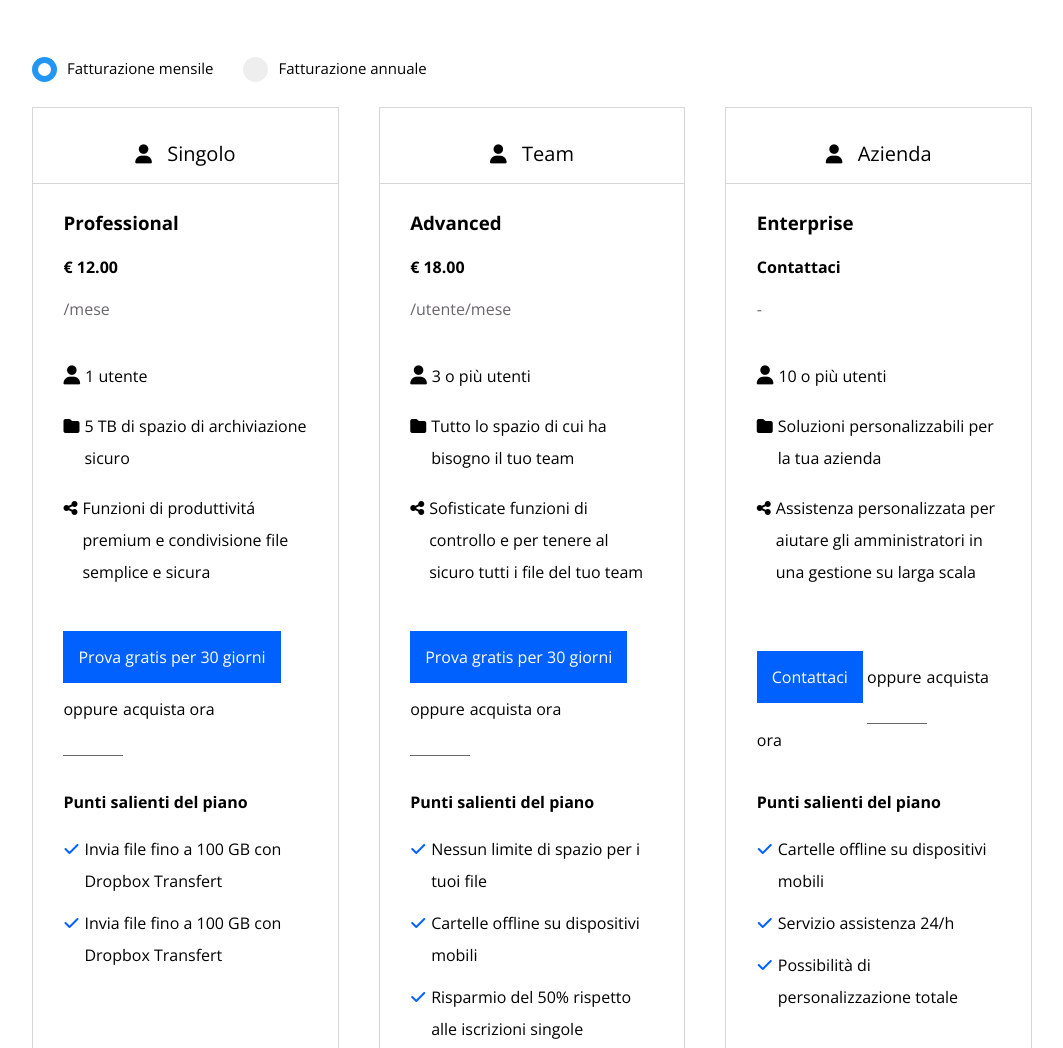
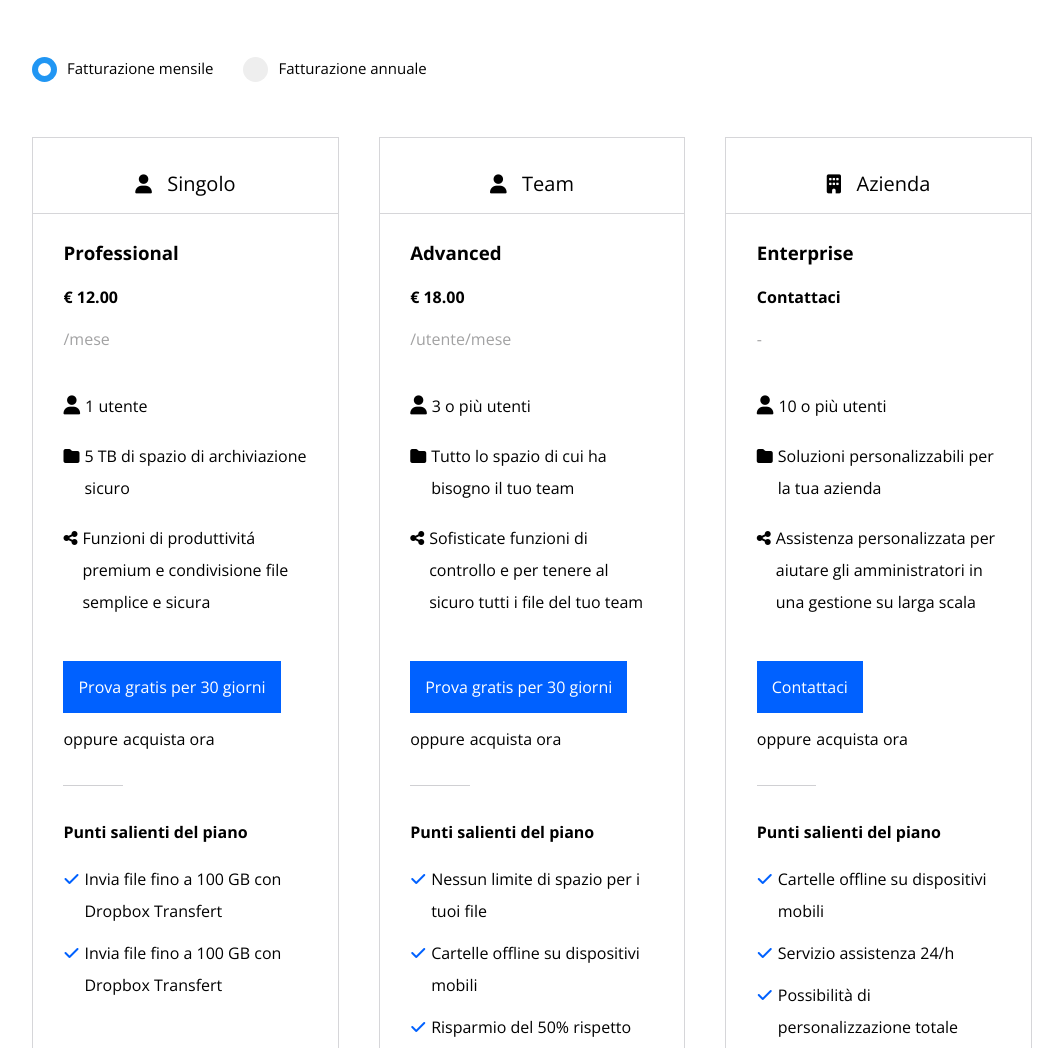
Before and after one commit to Saimon397/htmlcss-dropbox, a plain HTML site: page index.html in a window 1280 px wide. Shown: the part 980-2028 px from the top of the page, without its empty margins (128-1191 px from the left). Drawn offline with nearby package versions, Linux system fonts and the light colour scheme.

Commit message:
Add_Padding

```diff
--- a/css/style.css
+++ b/css/style.css
@@ -224,13 +224,18 @@
 
 /*Plan_section*/
 
+#plans-pad {
+    padding-top: 30px;
+}
+
 .table {
     width: calc((100% - 80px) / 3);
     border: 1px solid rgb(214, 214, 217);
     min-height: 1000px;
 }
 
-.fa-user {
+.fa-user,
+.fa-building {
     font-size: 19px
 }
 
@@ -267,7 +272,7 @@
 }
 
 .month {
-    color: rgb(106, 103, 108);
+    color: rgb(162, 162, 163);
 }
 
 .info {
@@ -287,14 +292,12 @@
     color: white;
     padding: 15px;
     width: 60%;
-    margin-top: 10px;
-    margin-bottom: 400px;
 }
 
 .slash-hr {
     display: inline-block;
     padding: 20px 5px 30px 0;
-    border-bottom: 1px solid rgb(106, 103, 108);
+    border-bottom: 1px solid rgb(208, 208, 211);
 }
 
 .col-plan h4 {
--- a/index.html
+++ b/index.html
@@ -82,7 +82,7 @@
                 </div>
             </div>
             <!--Plans_section-->
-            <div id="plans_tables" class="d-flex">
+            <div id="plans-pad" class="d-flex">
                 <div class="table">
                     <div class="user-type"><i class="fa-solid fa-user"></i>
                         <p>Singolo</p>
@@ -174,7 +174,7 @@
                     </div>
                 </div>
                 <div class="table">
-                    <div class="user-type"><i class="fa-solid fa-user"></i>
+                    <div class="user-type"><i class="fa-solid fa-building"></i>
                         <p>Azienda</p>
                     </div>
                     <div class="plans-container">
@@ -198,6 +198,7 @@
                             </div>
                         </div>
                         <a href="#" class="btn-prova">Contattaci</a>
+                        <br>
                         <span class="slash-hr">oppure </span><a href="#">acquista ora</a>
                         <div>
                             <h4>Punti salienti del piano</h4>
```
